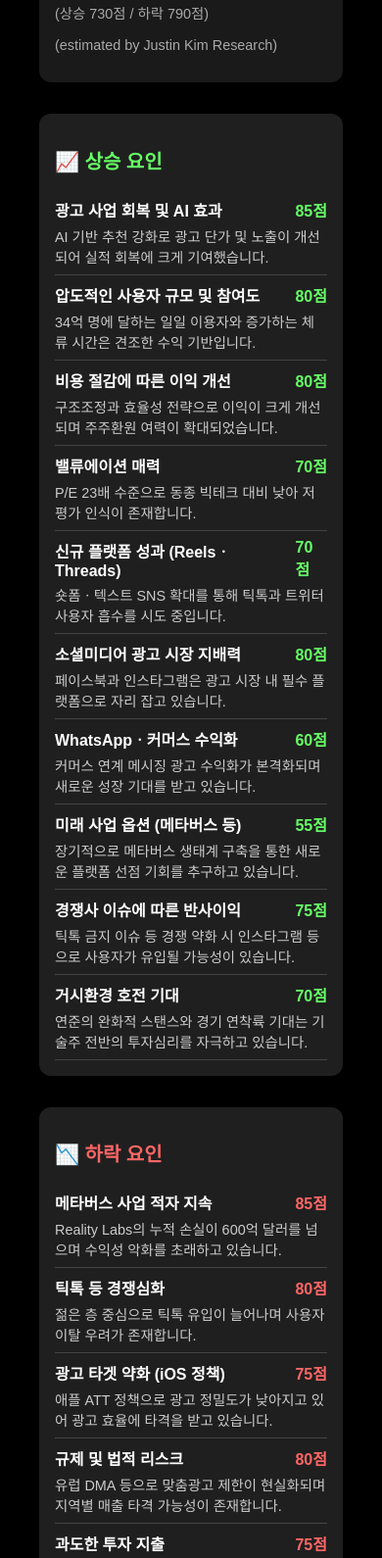
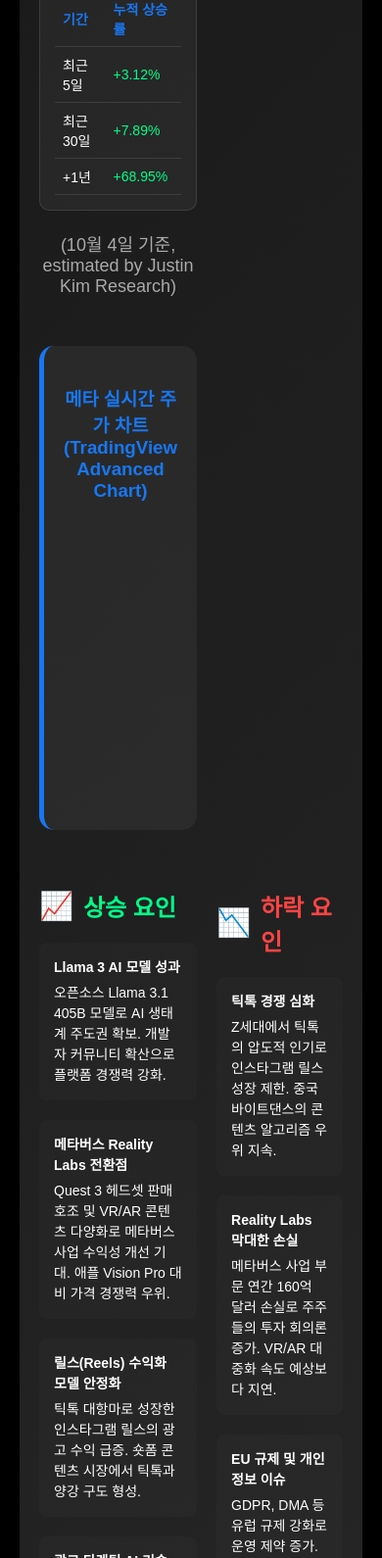
Before and after one commit to JustinKim0324/stocks, a plain HTML site: page meta.html in a window 390 px wide. Shown: the part 211-1801 px from the top of the page at 98% size. Drawn offline with Linux system fonts and the light colour scheme; a script that the page names is missing.

Commit message:
Update meta.html

```diff
--- a/meta.html
+++ b/meta.html
@@ -5,57 +5,303 @@
     <meta name="viewport" content="width=device-width, initial-scale=1.0">
     <title>메타 종합점수</title>
     <style>
-    body { background-color: #000; color: #fff; font-family: sans-serif; padding: 2rem; }
-    .container { max-width: 960px; margin: auto; }
-    .score-box { background-color: #1a1a1a; padding: 1rem; border-radius: 12px; margin-bottom: 2rem; }
-    .score-box h1 { color: #00d8ff; font-size: 2.5rem; margin-bottom: 0.5rem; }
-    .score-box p { color: #aaa; font-size: 0.9rem; }
-    .grid { display: grid; gap: 2rem; grid-template-columns: 1fr; }
-    @media (min-width: 768px) { .grid { grid-template-columns: 1fr 1fr; } }
-    .section { background-color: #1f1f1f; border-radius: 12px; padding: 1rem; }
-    .section h2 { font-size: 1.25rem; margin-bottom: 1rem; }
-    .section.bullish h2 { color: #66ff66; }
-    .section.bearish h2 { color: #ff6666; }
-    .factor { border-bottom: 1px solid #444; padding: 0.5rem 0; }
-    .factor-title { display: flex; justify-content: space-between; font-weight: bold; }
-    .factor-score.bullish { color: #66ff66; }
-    .factor-score.bearish { color: #ff6666; }
-    .factor-detail { font-size: 0.9rem; color: #ccc; margin-top: 0.25rem; }
+        body {
+            font-family: 'Arial', sans-serif;
+            background-color: #000;
+            color: #fff;
+            margin: 0;
+            padding: 20px;
+            display: flex;
+            justify-content: center;
+            align-items: center;
+            min-height: 100vh;
+        }
+        .container {
+            max-width: 1200px;
+            background: linear-gradient(135deg, #1a1a1a 0%, #2d2d2d 100%);
+            border-radius: 20px;
+            padding: 40px;
+            box-shadow: 0 20px 40px rgba(0,0,0,0.5);
+            display: grid;
+            grid-template-rows: auto auto auto 1fr;
+            grid-template-columns: 1fr 1fr;
+            gap: 20px;
+        }
+        .header {
+            grid-column: 1 / -1;
+            text-align: center;
+            margin-bottom: 10px;
+            display: flex;
+            flex-direction: column;
+            align-items: center;
+        }
+        .stock-info {
+            display: flex;
+            align-items: center;
+            gap: 20px;
+            margin-bottom: 10px;
+        }
+        .score {
+            font-size: 48px;
+            font-weight: bold;
+            background: linear-gradient(45deg, #1877f2, #42a5f5);
+            -webkit-background-clip: text;
+            -webkit-text-fill-color: transparent;
+            background-clip: text;
+        }
+        .estimated {
+            font-size: 18px;
+            color: #aaa;
+            margin-top: 10px;
+        }
+        .performance-table {
+            background: rgba(255,255,255,0.05);
+            border-radius: 10px;
+            padding: 15px;
+            border: 1px solid rgba(255,255,255,0.1);
+        }
+        .performance-table table {
+            width: 100%;
+            border-collapse: collapse;
+            font-size: 14px;
+        }
+        .performance-table th, .performance-table td {
+            padding: 8px;
+            text-align: left;
+            border-bottom: 1px solid rgba(255,255,255,0.1);
+        }
+        .performance-table th {
+            color: #1877f2;
+        }
+        .positive { color: #00ff88; }
+        .negative { color: #ff4444; }
+        .chart-container {
+            grid-row: 3;
+            grid-column: 1 / -1;
+            margin-bottom: 20px;
+            text-align: center;
+            background: rgba(255,255,255,0.05);
+            border-radius: 15px;
+            padding: 20px;
+            border-left: 5px solid #1877f2;
+        }
+        .chart-container h3 {
+            color: #1877f2;
+            margin-bottom: 15px;
+        }
+        .tradingview-widget-container {
+            width: 100%;
+            height: 400px;
+        }
+        .section.up {
+            grid-row: 4;
+            grid-column: 1;
+            border-left-color: #00ff88;
+        }
+        .section.down {
+            grid-row: 4;
+            grid-column: 2;
+            border-left-color: #ff4444;
+        }
+        .section h2 {
+            font-size: 24px;
+            margin-bottom: 20px;
+            display: flex;
+            align-items: center;
+        }
+        .up h2 {
+            color: #00ff88;
+        }
+        .up h2::before {
+            content: "📈";
+            margin-right: 10px;
+            font-size: 28px;
+        }
+        .down h2 {
+            color: #ff4444;
+        }
+        .down h2::before {
+            content: "📉";
+            margin-right: 10px;
+            font-size: 28px;
+        }
+        .item {
+            margin-bottom: 20px;
+            padding: 15px;
+            background: rgba(255,255,255,0.02);
+            border-radius: 8px;
+            font-size: 14px;
+            line-height: 1.5;
+        }
+        .item strong {
+            color: #fff;
+            display: block;
+            margin-bottom: 5px;
+        }
+        @media (max-width: 768px) {
+            .container {
+                grid-template-columns: 1fr;
+                grid-template-rows: auto auto auto auto 1fr;
+                gap: 20px;
+                padding: 20px;
+            }
+            .score {
+                font-size: 36px;
+            }
+            .stock-info {
+                flex-direction: column;
+                gap: 10px;
+            }
+            .tradingview-widget-container {
+                height: 300px;
+            }
+        }
     </style>
 </head>
 <body>
     <div class="container">
-    <div class="score-box">
-      <h1>메타 종합점수: -60점</h1>
-      <p>(상승 730점 / 하락 790점)</p>
-      <p>(estimated by Justin Kim Research)</p>
+        <div class="header">
+            <div class="stock-info">
+                <div class="score">메타 : 563.27 (+0.93%)</div>
+                <div class="performance-table">
+                    <table>
+                        <thead>
+                            <tr>
+                                <th>기간</th>
+                                <th>누적 상승률</th>
+                            </tr>
+                        </thead>
+                        <tbody>
+                            <tr>
+                                <td>최근 5일</td>
+                                <td class="positive">+3.12%</td>
+                            </tr>
+                            <tr>
+                                <td>최근 30일</td>
+                                <td class="positive">+7.89%</td>
+                            </tr>
+                            <tr>
+                                <td>+1년</td>
+                                <td class="positive">+68.95%</td>
+                            </tr>
+                        </tbody>
+                    </table>
                 </div>
-    <div class="grid">
-      <div class="section bullish">
-        <h2>📈 상승 요인</h2>
-        <div class="factor"><div class="factor-title"><span>광고 사업 회복 및 AI 효과</span><span class="factor-score bullish">85점</span></div><div class="factor-detail">AI 기반 추천 강화로 광고 단가 및 노출이 개선되어 실적 회복에 크게 기여했습니다.</div></div>
-        <div class="factor"><div class="factor-title"><span>압도적인 사용자 규모 및 참여도</span><span class="factor-score bullish">80점</span></div><div class="factor-detail">34억 명에 달하는 일일 이용자와 증가하는 체류 시간은 견조한 수익 기반입니다.</div></div>
-        <div class="factor"><div class="factor-title"><span>비용 절감에 따른 이익 개선</span><span class="factor-score bullish">80점</span></div><div class="factor-detail">구조조정과 효율성 전략으로 이익이 크게 개선되며 주주환원 여력이 확대되었습니다.</div></div>
-        <div class="factor"><div class="factor-title"><span>밸류에이션 매력</span><span class="factor-score bullish">70점</span></div><div class="factor-detail">P/E 23배 수준으로 동종 빅테크 대비 낮아 저평가 인식이 존재합니다.</div></div>
-        <div class="factor"><div class="factor-title"><span>신규 플랫폼 성과 (ReelsㆍThreads)</span><span class="factor-score bullish">70점</span></div><div class="factor-detail">숏폼ㆍ텍스트 SNS 확대를 통해 틱톡과 트위터 사용자 흡수를 시도 중입니다.</div></div>
-        <div class="factor"><div class="factor-title"><span>소셜미디어 광고 시장 지배력</span><span class="factor-score bullish">80점</span></div><div class="factor-detail">페이스북과 인스타그램은 광고 시장 내 필수 플랫폼으로 자리 잡고 있습니다.</div></div>
-        <div class="factor"><div class="factor-title"><span>WhatsAppㆍ커머스 수익화</span><span class="factor-score bullish">60점</span></div><div class="factor-detail">커머스 연계 메시징 광고 수익화가 본격화되며 새로운 성장 기대를 받고 있습니다.</div></div>
-        <div class="factor"><div class="factor-title"><span>미래 사업 옵션 (메타버스 등)</span><span class="factor-score bullish">55점</span></div><div class="factor-detail">장기적으로 메타버스 생태계 구축을 통한 새로운 플랫폼 선점 기회를 추구하고 있습니다.</div></div>
-        <div class="factor"><div class="factor-title"><span>경쟁사 이슈에 따른 반사이익</span><span class="factor-score bullish">75점</span></div><div class="factor-detail">틱톡 금지 이슈 등 경쟁 약화 시 인스타그램 등으로 사용자가 유입될 가능성이 있습니다.</div></div>
-        <div class="factor"><div class="factor-title"><span>거시환경 호전 기대</span><span class="factor-score bullish">70점</span></div><div class="factor-detail">연준의 완화적 스탠스와 경기 연착륙 기대는 기술주 전반의 투자심리를 자극하고 있습니다.</div></div>
             </div>
-      <div class="section bearish">
-        <h2>📉 하락 요인</h2>
-        <div class="factor"><div class="factor-title"><span>메타버스 사업 적자 지속</span><span class="factor-score bearish">85점</span></div><div class="factor-detail">Reality Labs의 누적 손실이 600억 달러를 넘으며 수익성 악화를 초래하고 있습니다.</div></div>
-        <div class="factor"><div class="factor-title"><span>틱톡 등 경쟁심화</span><span class="factor-score bearish">80점</span></div><div class="factor-detail">젊은 층 중심으로 틱톡 유입이 늘어나며 사용자 이탈 우려가 존재합니다.</div></div>
-        <div class="factor"><div class="factor-title"><span>광고 타겟 약화 (iOS 정책)</span><span class="factor-score bearish">75점</span></div><div class="factor-detail">애플 ATT 정책으로 광고 정밀도가 낮아지고 있어 광고 효율에 타격을 받고 있습니다.</div></div>
-        <div class="factor"><div class="factor-title"><span>규제 및 법적 리스크</span><span class="factor-score bearish">80점</span></div><div class="factor-detail">유럽 DMA 등으로 맞춤광고 제한이 현실화되며 지역별 매출 타격 가능성이 존재합니다.</div></div>
-        <div class="factor"><div class="factor-title"><span>과도한 투자 지출</span><span class="factor-score bearish">75점</span></div><div class="factor-detail">AI 인프라 투자 확대로 연간 Capex가 700억 달러에 육박하며 수익성 훼손 우려가 있습니다.</div></div>
-        <div class="factor"><div class="factor-title"><span>밸류에이션 부담</span><span class="factor-score bearish">80점</span></div><div class="factor-detail">주가 급등에 따라 고평가 논란이 커지고 있으며 일부는 과도한 선반영이라 평가합니다.</div></div>
-        <div class="factor"><div class="factor-title"><span>성장 둔화 우려</span><span class="factor-score bearish">85점</span></div><div class="factor-detail">이용자 증가세가 정체되고 있으며 매출 및 EPS 성장률이 둔화되는 흐름입니다.</div></div>
-        <div class="factor"><div class="factor-title"><span>브랜드 이미지 악화</span><span class="factor-score bearish">70점</span></div><div class="factor-detail">잦은 개인정보 스캔들과 허위정보 논란 등으로 평판 리스크가 상존합니다.</div></div>
-        <div class="factor"><div class="factor-title"><span>경기 민감도</span><span class="factor-score bearish">65점</span></div><div class="factor-detail">광고는 경기민감 산업으로 경기침체 시 실적 타격이 불가피합니다.</div></div>
-        <div class="factor"><div class="factor-title"><span>경영진 전략 리스크</span><span class="factor-score bearish">75점</span></div><div class="factor-detail">저커버그의 장기 메타버스 집착과 독단적 의사결정 구조가 투자자 불안을 키우고 있습니다.</div></div>
+            <div class="estimated">(10월 4일 기준, estimated by Justin Kim Research)</div>
+        </div>
+
+        <div class="chart-container">
+            <h3>메타 실시간 주가 차트 (TradingView Advanced Chart)</h3>
+            <div class="tradingview-widget-container">
+                <div id="tradingview_meta"></div>
+                <script type="text/javascript" src="https://s3.tradingview.com/tv.js"></script>
+                <script type="text/javascript">
+                new TradingView.widget(
+                {
+                    "width": "100%",
+                    "height": 400,
+                    "symbol": "NASDAQ:META",
+                    "interval": "D",
+                    "timezone": "Etc/UTC",
+                    "theme": "dark",
+                    "style": "1",
+                    "locale": "en",
+                    "toolbar_bg": "#f1f3f6",
+                    "enable_publishing": false,
+                    "allow_symbol_change": true,
+                    "container_id": "tradingview_meta"
+                }
+                );
+                </script>
+            </div>
+        </div>
+
+        <div class="section up">
+            <h2>상승 요인</h2>
+            <div class="item">
+                <strong>Llama 3 AI 모델 성과</strong>
+                오픈소스 Llama 3.1 405B 모델로 AI 생태계 주도권 확보. 개발자 커뮤니티 확산으로 플랫폼 경쟁력 강화.
+            </div>
+            <div class="item">
+                <strong>메타버스 Reality Labs 전환점</strong>
+                Quest 3 헤드셋 판매 호조 및 VR/AR 콘텐츠 다양화로 메타버스 사업 수익성 개선 기대. 애플 Vision Pro 대비 가격 경쟁력 우위.
+            </div>
+            <div class="item">
+                <strong>릴스(Reels) 수익화 모델 안정화</strong>
+                틱톡 대항마로 성장한 인스타그램 릴스의 광고 수익 급증. 숏폼 콘텐츠 시장에서 틱톡과 양강 구도 형성.
+            </div>
+            <div class="item">
+                <strong>광고 타겟팅 AI 기술 향상</strong>
+                iOS ATT 정책 충격 극복 후 AI 기반 광고 최적화로 ROAS 개선. 퍼스트파티 데이터 활용으로 광고 효율성 제고.
+            </div>
+            <div class="item">
+                <strong>WhatsApp Business API 성장</strong>
+                전 세계 20억 사용자 기반의 WhatsApp 비즈니스 메시징 수익화 가속. 커머스 및 결제 서비스 통합으로 수익 다각화.
+            </div>
+            <div class="item">
+                <strong>효율성 개선 및 비용 절감</strong>
+                '효율성의 해' 선언 후 대규모 구조조정으로 운영 마진 개선. 인력 감축과 동시에 AI 자동화로 생산성 향상.
+            </div>
+            <div class="item">
+                <strong>쓰레드(Threads) 사용자 급증</strong>
+                트위터(X) 대안으로 부상한 Threads 사용자 1.5억 명 돌파. 실시간 뉴스 및 텍스트 기반 SNS 시장 진입.
+            </div>
+            <div class="item">
+                <strong>청소년층 Facebook 복귀</strong>
+                Z세대의 Facebook 재유입 증가로 사용자 기반 다양화. 세대별 플랫폼 차별화 전략으로 생태계 확장.
+            </div>
+            <div class="item">
+                <strong>글로벌 광고 시장 회복</strong>
+                디지털 광고 시장 성장 재개로 Meta 광고 수익 증가. 브랜드 광고 및 성과 광고 모두 회복세.
+            </div>
+            <div class="item">
+                <strong>인도 및 신흥국 사용자 증가</strong>
+                인도, 동남아시아 등 신흥국에서 Facebook, Instagram 사용자 지속 증가. 현지화 전략으로 시장 점유율 확대.
+            </div>
+        </div>
+
+        <div class="section down">
+            <h2>하락 요인</h2>
+            <div class="item">
+                <strong>틱톡 경쟁 심화</strong>
+                Z세대에서 틱톡의 압도적 인기로 인스타그램 릴스 성장 제한. 중국 바이트댄스의 콘텐츠 알고리즘 우위 지속.
+            </div>
+            <div class="item">
+                <strong>Reality Labs 막대한 손실</strong>
+                메타버스 사업 부문 연간 160억 달러 손실로 주주들의 투자 회의론 증가. VR/AR 대중화 속도 예상보다 지연.
+            </div>
+            <div class="item">
+                <strong>EU 규제 및 개인정보 이슈</strong>
+                GDPR, DMA 등 유럽 규제 강화로 운영 제약 증가. 데이터 수집 및 광고 타겟팅 능력 제한으로 수익성 압박.
+            </div>
+            <div class="item">
+                <strong>애플 iOS 정책 지속 영향</strong>
+                앱 추적 투명성 정책으로 모바일 광고 정확도 하락. 서드파티 쿠키 단계적 폐지로 웹 광고 타겟팅 어려움.
+            </div>
+            <div class="item">
+                <strong>청소년 사용 시간 규제</strong>
+                각국 정부의 소셜미디어 사용 시간 제한 법안으로 핵심 사용자층인 청소년 이용 시간 감소 우려.
+            </div>
+            <div class="item">
+                <strong>AI 투자 비용 급증</strong>
+                Llama 모델 개발 및 GPU 인프라 구축에 수백억 달러 투자 필요. 단기 수익성 악화로 주주 반발 가능성.
+            </div>
+            <div class="item">
+                <strong>메타버스 회의론 확산</strong>
+                VR/AR 기술의 현실적 한계와 사용자 적응 속도 지연으로 메타버스 전략에 대한 시장 회의론 지속.
+            </div>
+            <div class="item">
+                <strong>직원 사기 및 인재 이탈</strong>
+                대규모 구조조정으로 핵심 인재 이탈 및 남은 직원들의 업무 부담 증가. 혁신 역량 저하 우려.
+            </div>
+            <div class="item">
+                <strong>광고 시장 경기 민감성</strong>
+                경기 침체 시 기업 광고 예산 삭감의 직접적 타격 대상. 광고 의존적 수익 구조의 근본적 취약성.
+            </div>
+            <div class="item">
+                <strong>가짜뉴스 및 콘텐츠 조절 비용</strong>
+                허위정보 확산 방지를 위한 콘텐츠 검토 비용 증가. 정치적 편향 논란으로 브랜드 이미지 악화 위험.
             </div>
         </div>
     </div>
```
Lines whose indentation alone changed are shown as unchanged.
